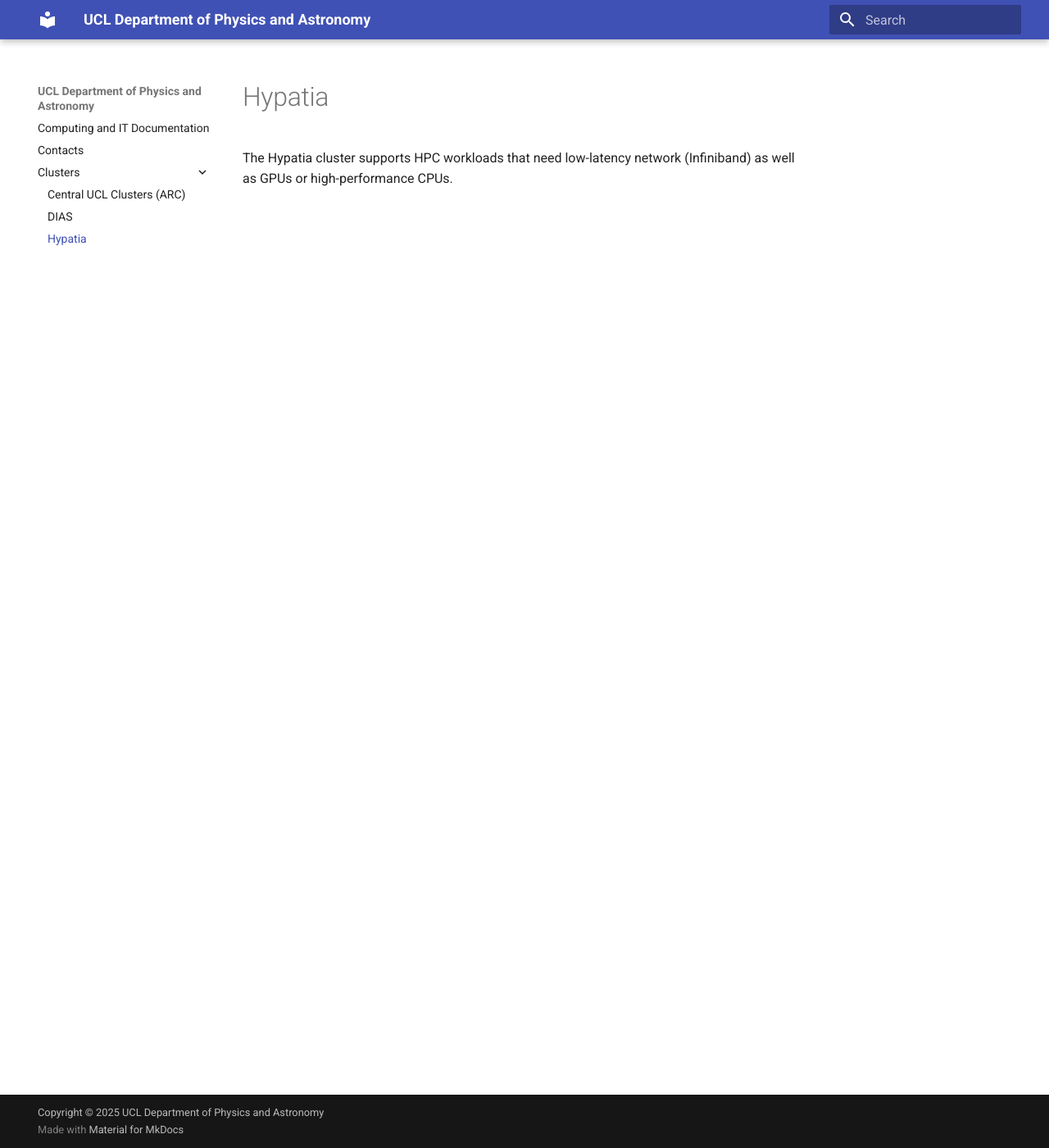
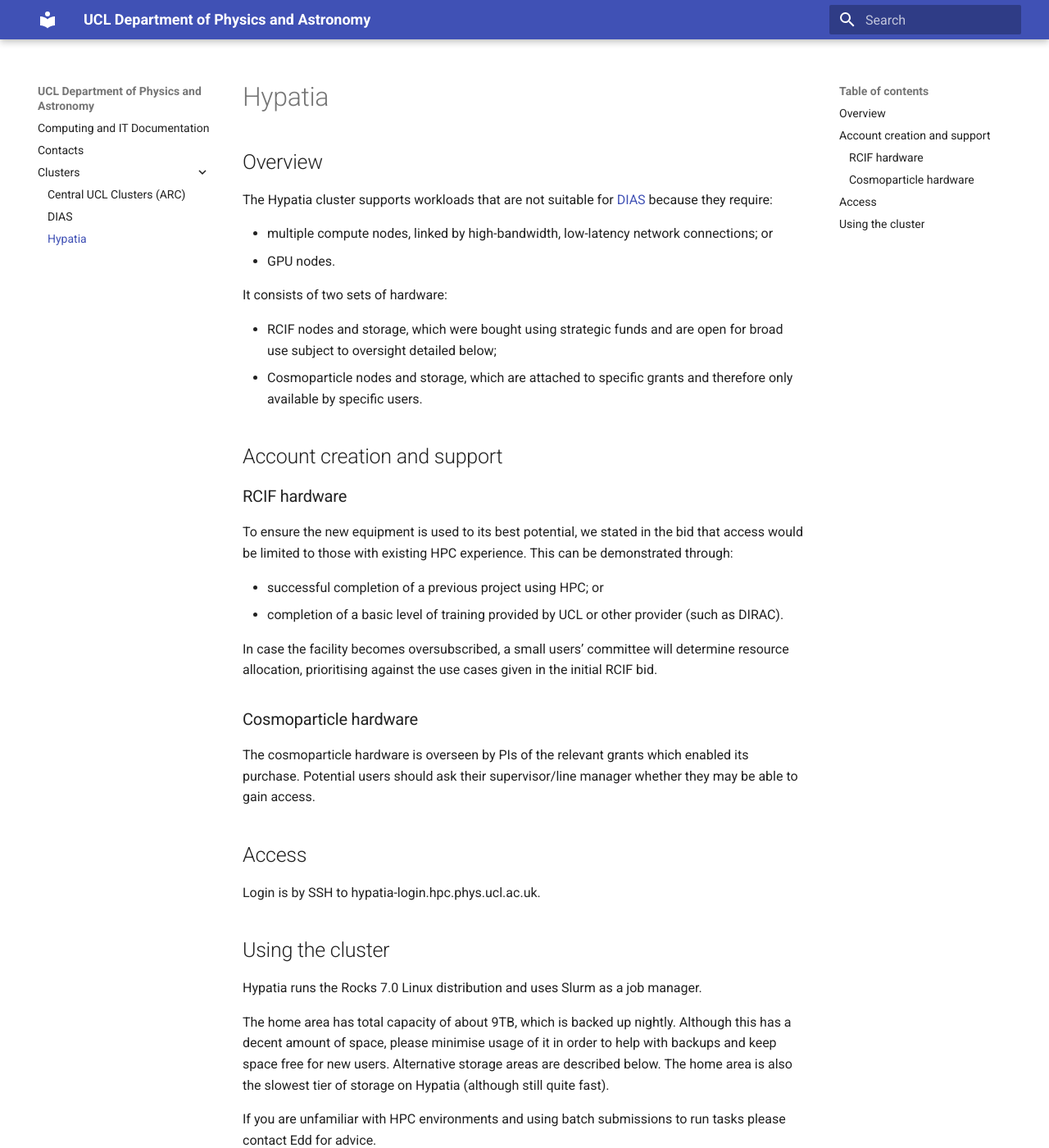
Before and after one commit to UCLPhysAst/uclphysast.github.io, an MkDocs documentation site: the page built from docs/clusters/hypatia.md, in a window 1280 px wide and 1400 px high. Shown: the whole window at 82% size. Built offline with MkDocs 1.6.1 and Material for MkDocs 9.7.7, drawn with Linux system fonts in a browser that asks for light colours.

Commit message:
Add more details of Hypatia

```diff
--- a/docs/clusters/hypatia.md
+++ b/docs/clusters/hypatia.md
@@ -1,3 +1,40 @@
 # Hypatia
 
-The Hypatia cluster supports HPC workloads that need low-latency network (Infiniband) as well as GPUs or high-performance CPUs.
+## Overview
+
+The Hypatia cluster supports workloads that are not suitable for [DIAS](dias.md) because they require:
+
+- multiple compute nodes, linked by high-bandwidth, low-latency network connections; or
+- GPU nodes.
+
+It consists of two sets of hardware:
+
+- RCIF nodes and storage, which were bought using strategic funds and are open for broad use subject to oversight detailed below;
+- Cosmoparticle nodes and storage, which are attached to specific grants and therefore only available by specific users.
+
+## Account creation and support
+
+### RCIF hardware
+
+To ensure the new equipment is used to its best potential, we stated in the bid that access would be limited to those with existing HPC experience. This can be demonstrated through:
+
+- successful completion of a previous project using HPC; or
+- completion of a basic level of training provided by UCL or other provider (such as DIRAC).
+
+In case the facility becomes oversubscribed, a small users’ committee will determine resource allocation, prioritising against the use cases given in the initial RCIF bid.
+
+### Cosmoparticle hardware
+
+The cosmoparticle hardware is overseen by PIs of the relevant grants which enabled its purchase. Potential users should ask their supervisor/line manager whether they may be able to gain access.
+
+## Access
+
+Login is by SSH to hypatia-login.hpc.phys.ucl.ac.uk.
+
+## Using the cluster
+
+Hypatia runs the Rocks 7.0 Linux distribution and uses Slurm as a job manager.
+
+The home area has total capacity of about 9TB, which is backed up nightly. Although this has a decent amount of space, please minimise usage of it in order to help with backups and keep space free for new users. Alternative storage areas are described below. The home area is also the slowest tier of storage on Hypatia (although still quite fast).
+
+If you are unfamiliar with HPC environments and using batch submissions to run tasks please contact Edd for advice.
```
